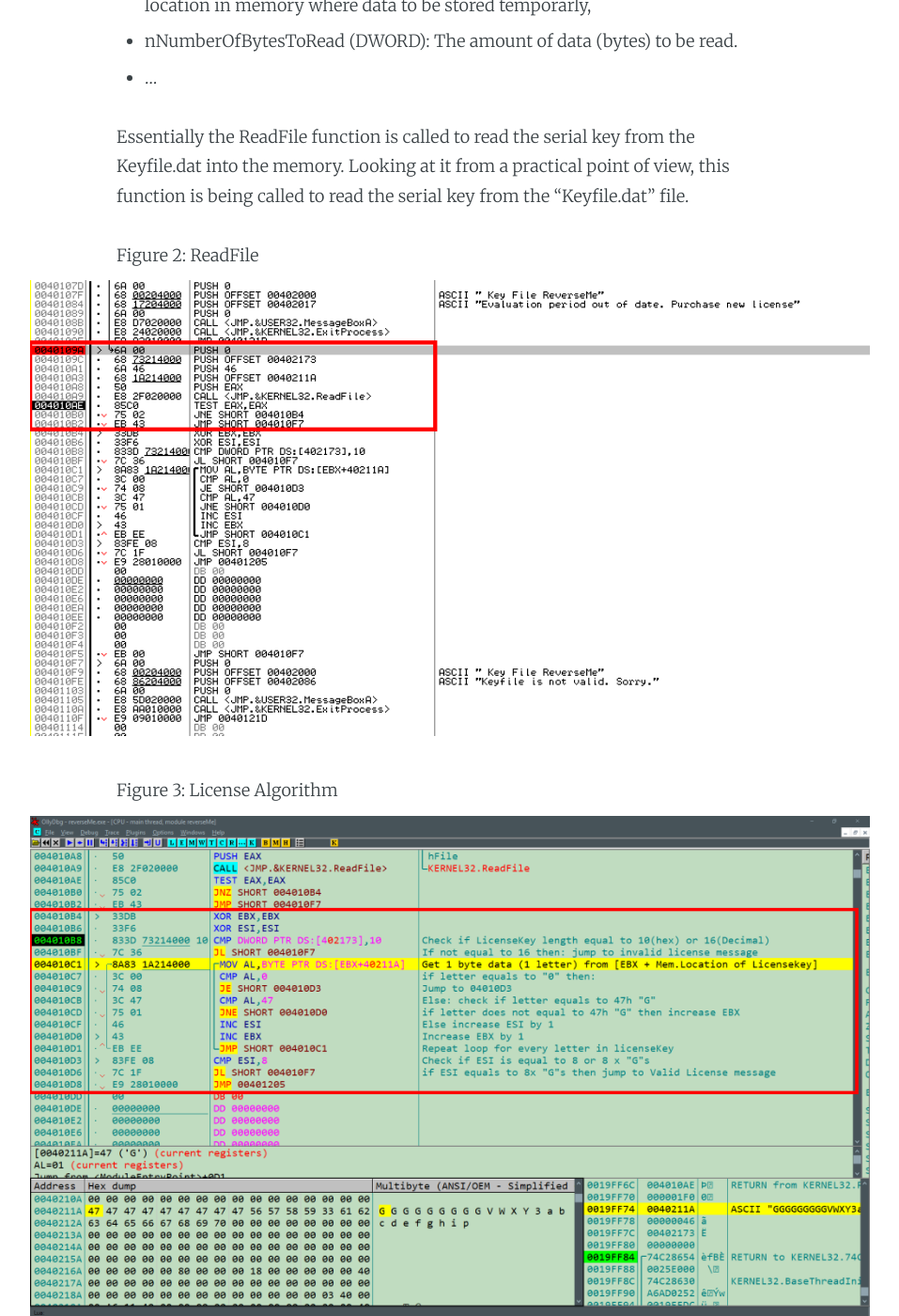
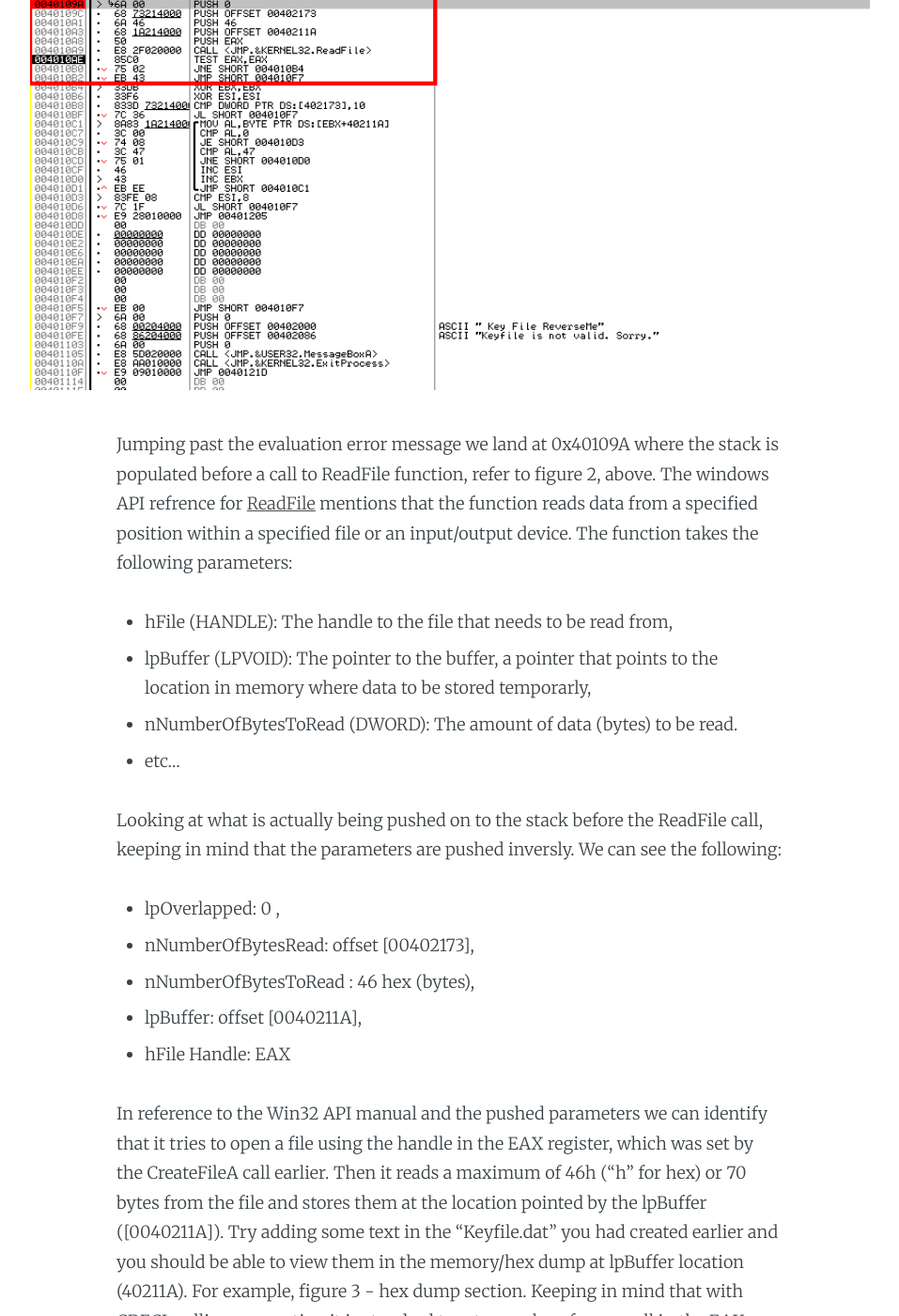
Before and after one commit to KHZ-INTL/blog, a Jekyll site: the page built from _posts/2017-12-17-crackme-writeup-snd-01.markdown, in a window 1280 px wide and 1400 px high, scrolled down 5760 px. Shown: the whole window at 94% size, without its empty margins (161-1118 px from the left). Built offline with Jekyll 4.4.1, drawn with Linux system fonts in a browser that asks for light colours; some of the changed text lies outside the part shown.

Commit message:
ReadFile 1/2

```diff
--- a/_posts/2017-12-17-crackme-writeup-snd-01.markdown
+++ b/_posts/2017-12-17-crackme-writeup-snd-01.markdown
@@ -1,17 +1,19 @@
 ---
 layout: post
-title:  "CrackMe Writeup - SnD Reversing Tutorial #1"
+title:  "CrackMe Writeup/Personal notes - SnD Reversing Tutorial #1"
 date:   2017-11-17 10:18:00
-categories: Crackme SnD Writeup Tutorial
+categories: Crackme SnD Writeup
 ---
 
-CrackMe #1 - DRAFT
+CrackMe: CrackMe from Search and Destroy (SnD) Reversing Tutorial #1
 
 The main goal of this CrackMe is to get the success message by either validating a license key from a file or patching the execution flow of the program.
 
+At the time of writing of this writeup I had moved from windows to linux OS and some resources were not avialble. However, I used necessary resources to compensate. The pictures/screenshots may look different but please use memory addressess as a reference.
+
 
 ##### Tl;dr:
-Summary:
+Summary
 
 The licensing algorithm checks the Keyfile.dat file for a valid license key. It is possible to pass the licensing check if the license key complies with the following conditions:
 + The length of the license key should be at least 16 bytes long (16 letters).
@@ -73,25 +75,37 @@ Figure 1: CreateFileA - Opening "Keyfile.dat" and Returning a file handle
  In the screenshot above, we can see that before the CreateFileA call, the parameters for that function are pushed onto the stack. OllyDbg has cleverly annotated them. Comparing it to the API documentation, we can see that the function parameters are passed in reverse order. <a href="https://blogs.msdn.microsoft.com/oldnewthing/20040108-00/?p=41163/" target="_blank">Chen 2004</a>, from MSDN blogs, describes that parameters are passed in reverse order (in reference to CDECL calling convention)"...so that the first parameter is nearest to top-of-stack...". Thinking back to how the stack works, it does sort of make sense?, the Last element In would be the First to be Out (LIFO) <a href="https://en.wikipedia.org/wiki/LIFO_%28computing%29
 " target="_blank">(Wikipedia, 2018)</a>. If you read the API refrence for CreateFileA we can see that in order to create a file we need to pass several parameters, among them is a file name (lpFileName).  The filename that is passsed for this particular call is "keyfile.dat". For the sake of the tutorial and the simpleness of this crackme, we can assume that this filename confirms that the license key is being stored locally and in this file. The CreateFileA api refrence mentions that it returns either a file handle or a "-1" using the EAX register. Meaning, if the CreateFileA function was able to open "Keyfile.dat", it would return the handle to that file in the EAX register and if it did not, it would return "-1".
 
-Next, there is a compare instruction (CMP), taking the EAX register and "-1" as operands. It compares the content of the operands, specifically it performs a logical AND operation (please refer to an X86 Opcode <a href="https://c9x.me/x86/" target="_blank">manual</a>).Based on the result of the operation, flags such as the ZF(Zero), SF(Signed) and PF(Parity) flags are set in the EFLAGs register. In refrence to the mentioned x86 opcode manual (JCC section) the JNE - Jump if Not Equal (opcode 75) instruction jumps to the location passed as its operand (0040109A), if the Zf(zero) flag equal to 0 or the CMP/previous operation changed the state of the Z(zero) flag to 0(zero). Simply, in this case, if EAX did not equal to "-1" in the previous CMP operartion then it jumps to 0040109A. This is done to check if the license key is present.
+Next, there is a compare instruction (CMP), taking the EAX register and "-1" as operands. It compares the content of the operands, specifically it performs a logical AND operation (please refer to an X86 Opcode <a href="https://c9x.me/x86/" target="_blank">manual</a>). Based on the result of the operation, flags such as the ZF(Zero), SF(Signed) and PF(Parity) flags are set in the EFLAGs register. In refrence to the mentioned x86 opcode manual (JCC section) the JNE - Jump if Not Equal (opcode 75) instruction jumps to the location passed as its operand (0040109A), if the Zf(zero) flag equal to 0 or the CMP/previous operation changed the state of the Z(zero) flag to 0(zero). Simply, in this case, if EAX did not equal to "-1" in the previous CMP operartion then it jumps to 0040109A. This is done to check if the license key file is present.
 
 Continuing on, few things are pushed on to the stack before calling MessageBoxA (refer to the win32 api if need to). Observing these parameters, the text for the MessageBoxA says "Evaluation period out of date...". To avoid getting this error we need to take the jump at JNE operation to change the flow of the program. To accomplish this, at the JNE operation(at 0x40107B), the state of the Zero flag needs to be 0. The Zero flag is set based on the CMP instruction. In order for CreateFileA to return a file handle and not "-1" it has to be able to open the specified file "Keyfile.dat". In the same directory as the crackme executeable ceate a file named "Keyfile.dat". With the licensekey file created, debugging again, the execution flow of the program has changed and we no longer see the evaluation error message.
 
-Jumping past the evaluation error message we land at 0x40109A where the stack is populated before a call to ReadFile function. The windows API refrence for <a href="https://msdn.microsoft.com/en-us/library/windows/desktop/aa365467(v=vs.85).aspx" target="_blank">ReadFile</a> mentions that the function reads data from a specified position within a specified file or an input/output device. The function takes the following parameters:
+Figure 2: ReadFile
+![SnD1-CrackMe-CreateFile-annotated](/assets/images/snd1/snd1-readfile.png)
+
+Jumping past the evaluation error message we land at 0x40109A where the stack is populated before a call to ReadFile function, refer to figure 2, above. The windows API refrence for <a href="https://msdn.microsoft.com/en-us/library/windows/desktop/aa365467(v=vs.85).aspx" target="_blank">ReadFile</a> mentions that the function reads data from a specified position within a specified file or an input/output device. The function takes the following parameters:
 + hFile (HANDLE): The handle to the file that needs to be read from,
 + lpBuffer (LPVOID): The pointer to the buffer, a pointer that points to the location in memory where data to be stored temporarly,
 + nNumberOfBytesToRead (DWORD): The amount of data (bytes) to be read.
-+ ...
++ etc...
 
 
+Looking at what is actually being pushed on to the stack before the ReadFile call, keeping in mind that the parameters are pushed inversly. We can see the following:
++ lpOverlapped: 0 ,
++ nNumberOfBytesRead: offset [00402173],
++ nNumberOfBytesToRead : 46 hex (bytes),
++ lpBuffer: offset [0040211A],
++ hFile Handle: EAX
 
+In reference to the Win32 API manual and the pushed parameters we can identify that it tries to open a file using the handle in the EAX register, which was set by the CreateFileA call earlier. Then it reads a maximum of 46h ("h" for hex) or 70 bytes from the file and stores them at the location pointed by the lpBuffer ([0040211A]). Try adding some text in the "Keyfile.dat" you had created earlier and you should be able to view them in the memory/hex dump at lpBuffer location (40211A). For example, figure 3 - hex dump section. Keeping in mind that with CDECL calling convention it is standard to return values from a call in the EAX register. The next operation "TEST EAX, EAX" conducts a logical AND operation on the returned value in the EAX register and sets the state of ZF based on the result. The API manual mentions that if the function succeeds then it would return a true value, a non-zero value. Thus if the fuction returns a non-zero value then the TEST operation on a non zero value would be 1 and based on this the ZF is set to 1 and vice versa for zero value. If you do an AND operation on 0 and 0 the result would be 0 and the zero flag would be set to 0. In the next operation, JNE SHORT 04010B4, a jump will take place based on the ZF status. If the ZF equals to 0 then it would jump to 04010B4 and if it did not it would continue to the next instruction, JMP 4010F7, to a invalid license key error message.
+
+
+//NOTES
 
 Essentially the ReadFile function is called to read the serial key from the Keyfile.dat into the memory.
 Looking at it from a practical point of view, this function is being called to read the serial key from the "Keyfile.dat" file.
 
 
-Figure 2: ReadFile
-![SnD1-CrackMe-CreateFile-annotated](/assets/images/snd1/snd1-readfile.png)
+
 
 
 Figure 3: License Algorithm
```
